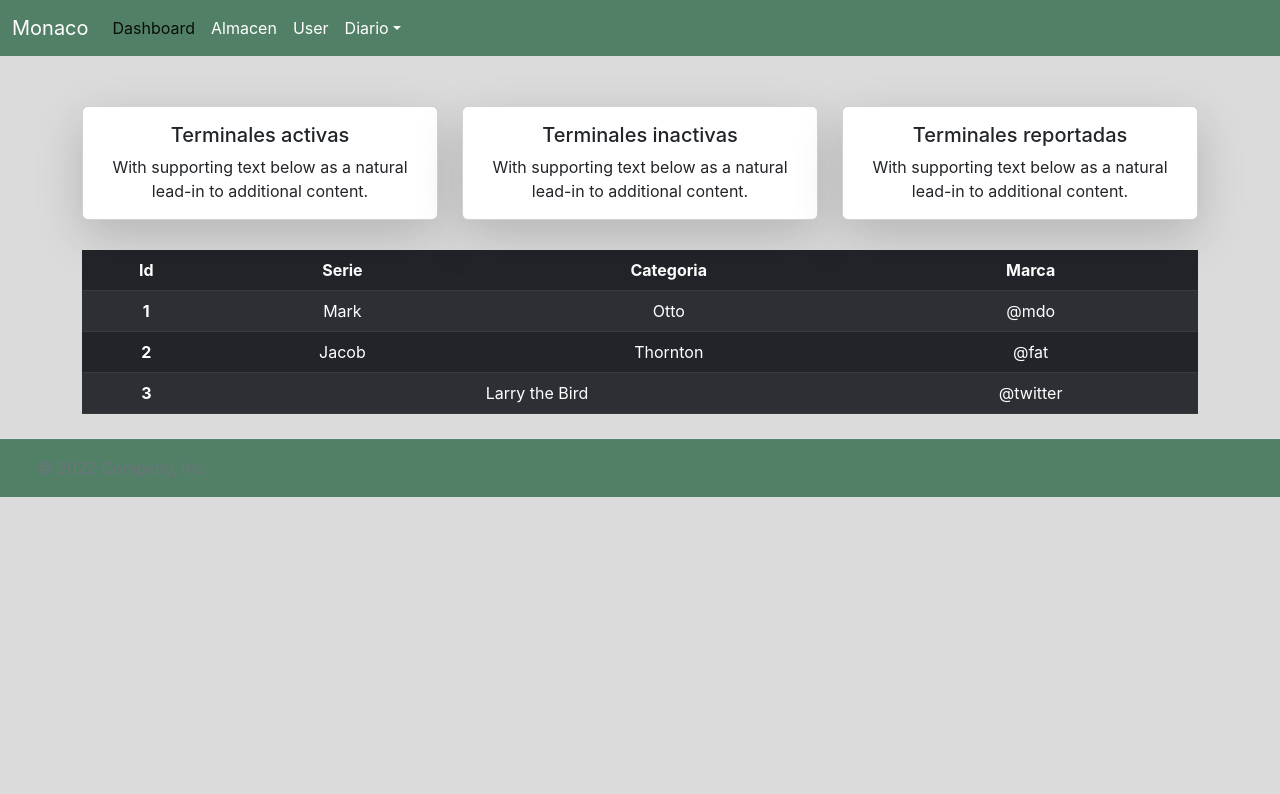
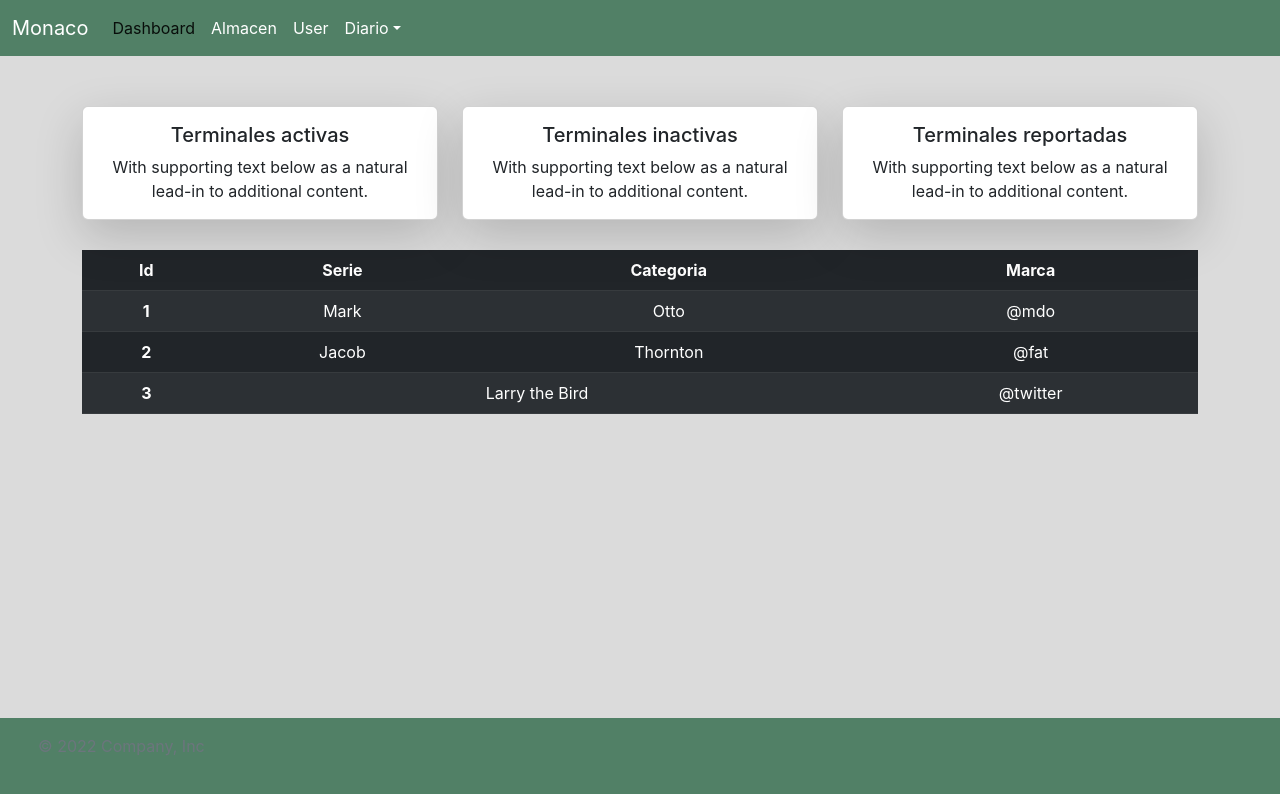
Before and after one commit to leobardonunez/Monaco, a React (Create React App) app: page / in a window 1280 px wide. Shown: the top 794 px of the page. Built offline with nearby package versions, Linux system fonts and the light colour scheme.

Commit message:
Se agregaron estilos a footer

```diff
--- a/src/components/Footer.js
+++ b/src/components/Footer.js
@@ -9,7 +9,8 @@ class Footer extends React.Component {
   render() {
     return (
       <>
-          <footer style={styles.footer} className="d-flex flex-wrap justify-content-between align-items-center py-3 my-4 border-top">
+          <footer className={styles.footer}>
+          {/* <footer className="d-flex flex-wrap justify-content-between align-items-center py-3 my-4 border-top"> */}
             <div className="col-md-4 d-flex align-items-center">
               <a
                 href="/"
--- a/src/index.css
+++ b/src/index.css
@@ -7,6 +7,11 @@ body {
   -moz-osx-font-smoothing: grayscale;
 
   background-color: rgb(219, 219, 219);
+
+
+  position: relative;
+  padding-bottom: 2em;
+  min-height: 100vh;
 }
 
 
--- a/src/styles/footer.module.css
+++ b/src/styles/footer.module.css
@@ -1,7 +1,16 @@
 footer{
     background-color:  rgb(81, 128, 102);
-    margin-top: 870px;
+    padding: 1em 0;
+    position: absolute;
+    bottom: 0;
+    width: 100%;
+
 }
 span{
     color: rgb(6, 48, 25);
 }
+
+
+
+
+/* border-top: 1px solid rgba (162, 163, 165, 0.2); background-color: #fff; color: #6e7582; botton: 0; position: fixed; left: 0; width: 100%;  */
```
